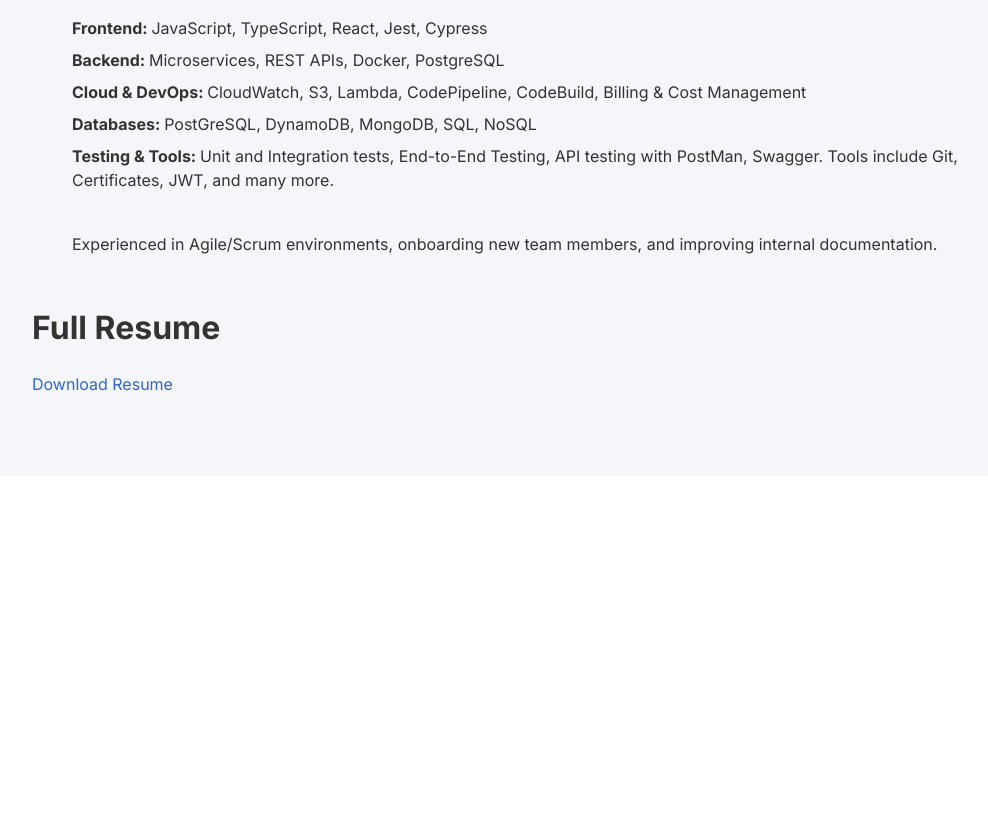
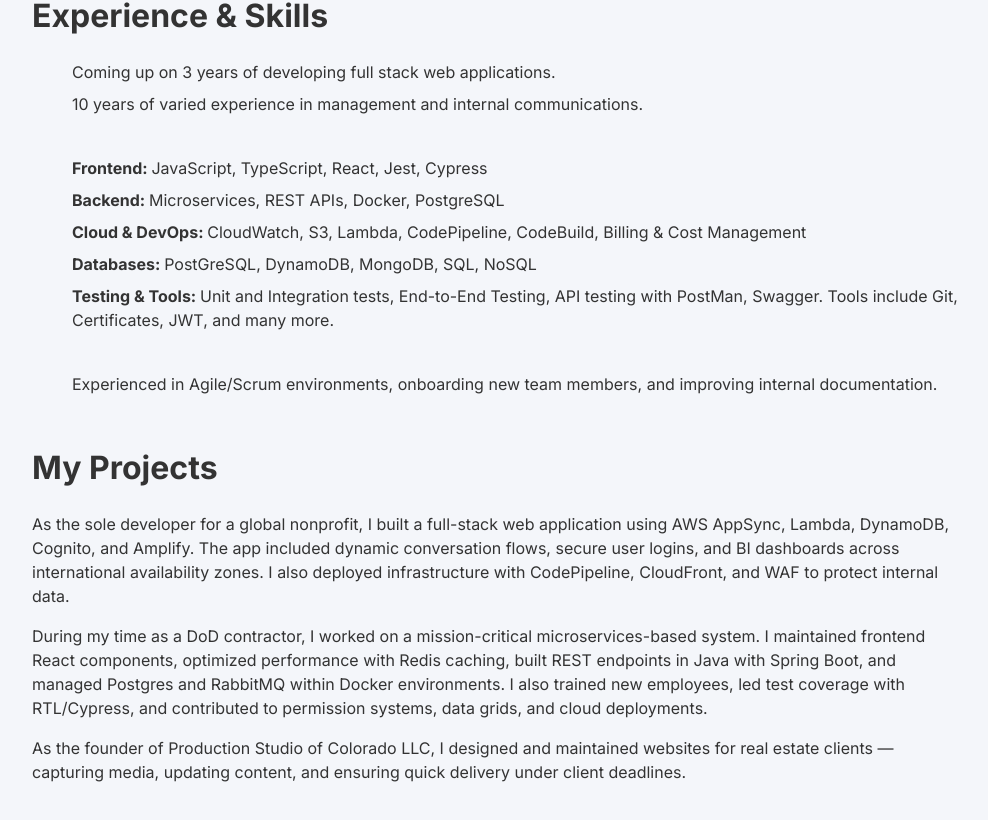
Before and after one commit to jrosado7777/jasons-coding-portfolio, a React (Vite) app: page / in a window 1280 px wide. Shown: the part 1208-2028 px from the top of the page, without its empty margins (140-1128 px from the left). Before the commit the page ends 1684 px from the top, so only its background shows below. Built offline with nearby package versions, Linux system fonts and the light colour scheme.

Commit message:
created project descriptions

```diff
--- a/src/App.jsx
+++ b/src/App.jsx
@@ -13,9 +13,9 @@
       </div>
       <div className="content">
         <AboutMe />
-        {/* <ProjectLinks /> */}
+        <FullResume />
         <Credentials />
-        <FullResume />
+        <ProjectLinks />
       </div>
     </div>
   );
--- a/src/components/ProjectLinks.jsx
+++ b/src/components/ProjectLinks.jsx
@@ -2,7 +2,20 @@
   return (
     <section className="projects">
       <h2>My Projects</h2>
-      <div className="card-grid">
+
+      <p>
+        As the sole developer for a global nonprofit, I built a full-stack web application using AWS AppSync, Lambda, DynamoDB, Cognito, and Amplify. The app included dynamic conversation flows, secure user logins, and BI dashboards across international availability zones. I also deployed infrastructure with CodePipeline, CloudFront, and WAF to protect internal data.
+      </p>
+
+      <p>
+        During my time as a DoD contractor, I worked on a mission-critical microservices-based system. I maintained frontend React components, optimized performance with Redis caching, built REST endpoints in Java with Spring Boot, and managed Postgres and RabbitMQ within Docker environments. I also trained new employees, led test coverage with RTL/Cypress, and contributed to permission systems, data grids, and cloud deployments.
+      </p>
+
+      <p>
+        As the founder of Production Studio of Colorado LLC, I designed and maintained websites for real estate clients — capturing media, updating content, and ensuring quick delivery under client deadlines.
+      </p>
+
+      {/* <div className="card-grid">
         <a className="project-card" href="https://productionstudioofcolorado.com" target="_blank" rel="noopener noreferrer">
           <h3>Video Portfolio Site</h3>
           <p>My side business's website, Production Studio of Colorado LLC</p>
@@ -11,7 +24,7 @@
           <h3>Music Portfolio</h3>
           <p>My music portfolio, featuring remixes and original songs.</p>
         </a>
-      </div>
+      </div> */}
     </section>
   );
 }
```
